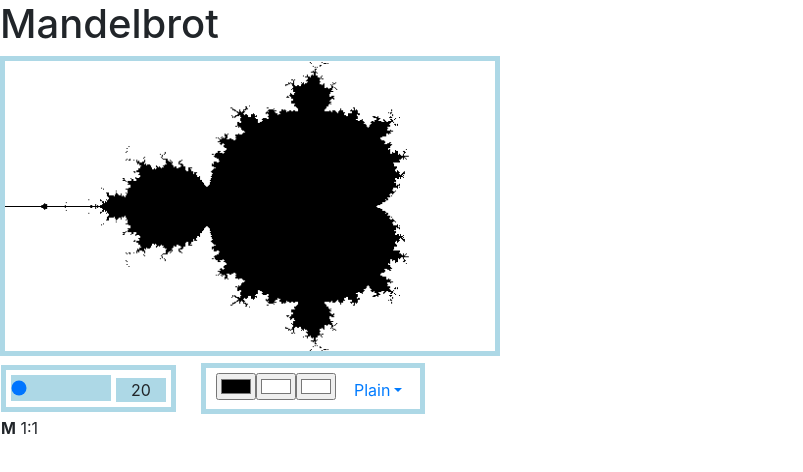
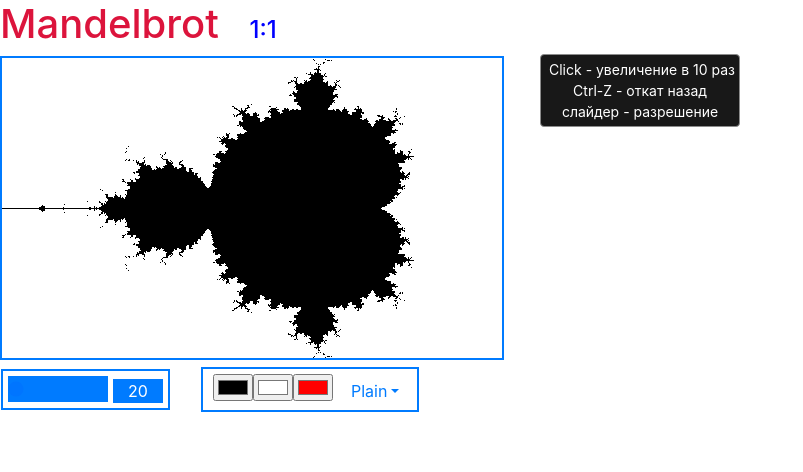
Before and after one commit to vladmikhbond/MandelbrotNg, an Angular app: page / in a window 1280 px wide. Shown: the top 472 px of the page, without its empty margins (0-803 px from the left). Built offline with nearby package versions, Linux system fonts and the light colour scheme.

Commit message:
window service

```diff
--- a/src/app/app.component.css
+++ b/src/app/app.component.css
@@ -1,26 +1,33 @@
+.root {
+  outline: none;
+}
+h1 {
+  color: crimson;
+}
 #limits {
   display: inline-block;
-  border: thick solid lightblue;
+  border: 2px solid #007bff;
 }
 #limits input {
   width: 100px;
   height: 26px;
   margin: 5px 0px 5px 5px;
   -webkit-appearance: none;
-  background-color: lightblue;
+  background-color: #007bff;
 }
 #limits span {
   display: inline-block;
   width: 50px;
   margin: 5px 5px 5px 5px;
-  background-color: lightblue;
+  background-color: #007bff;
+  color: white;
   text-align: center;
   vertical-align: bottom;
 }
 
 #colors {
   display: inline-block;
-  border: thick solid lightblue;
+  border: 2px solid #007bff;
   padding-left: 10px;
 }
 #colors input {
@@ -32,9 +39,17 @@
 }
 
 #scaleSpan {
-
+  font-size: 60%;
+  margin-left: 20px;
+  color: blue;
 }
 #elapsedTime {
   font-size: small;
   color: blue;
 }
+
+::ng-deep .tooltip-inner {
+  /*width: 400px;*/
+  border: 1px solid gray;
+  white-space: pre;
+}
--- a/src/app/app.component.html
+++ b/src/app/app.component.html
@@ -1,3 +1,5 @@
+<div class="root" tabindex="1" (keypress)="onKeyPress($event)">
+<h1 ngbTooltip="{{help}}">Mandelbrot <span id="scaleSpan"> 1:{{win.scale}}</span></h1>
 <app-picture></app-picture>
 <table>
   <tr>
@@ -11,15 +13,15 @@
 
     <td style="width: 250px">
       <div id="colors">
-        <input type="color" #darkColor ngbTooltip="Dark Color" value="#000000" >
-        <input type="color" #lightColor ngbTooltip="Light Color" value="#FFFFFF" >
-        <input type="color" #thirdColor ngbTooltip="Third Color" value="#FFFFFF" >
+        <input type="color" #dark ngbTooltip="Dark Color" value="#000000" (change)="h('dark', dark.value)">
+        <input type="color" #light ngbTooltip="Light Color" value="#FFFFFF" (change)="h('light', light.value)">
+        <input type="color" #third ngbTooltip="Third Color" value="#FF0000" (change)="h('third', third.value)">
 
         <div ngbDropdown class="d-inline-block" ngbTooltip="Color Schema">
           <button class="btn btn-link" id="schemaDropdown" ngbDropdownToggle >{{colorSchemaName}}</button>
           <div ngbDropdownMenu aria-labelledby="schemaDropdown">
             <button ngbDropdownItem *ngFor="let schema of ['Plain', 'Fiery', 'Zebra', 'Smooth']; index as i;"
-                    (click)="g(i, schema, darkColor.value, lightColor.value, thirdColor.value)">{{schema}}</button>
+                    (click)="g(i, schema, dark.value, light.value, third.value)">{{schema}}</button>
           </div>
         </div>
       </div>
@@ -31,7 +33,7 @@
 
   <tr>
     <td>
-      <span id="scaleSpan"><b>M</b> 1:{{win.scale}}</span>
+
     </td>
 
     <td>
@@ -40,3 +42,4 @@
     <td></td>
   </tr>
 </table>
+</div>
--- a/src/app/app.component.ts
+++ b/src/app/app.component.ts
@@ -13,6 +13,10 @@ export class AppComponent {
   picture: PictureComponent;
 
   colorSchemaName = 'Plain';
+
+  help = `Click - увеличение в 10 раз
+Ctrl-Z - откат назад
+слайдер - разрешение`;
 
   constructor(public win: WindowService) {}
 
@@ -37,4 +41,16 @@ export class AppComponent {
     this.colorSchemaName = schemaName;
     this.picture.draw();
   }
+
+  h(name: string, value: string) {
+    this.picture.colorSchema[name] = value;
+    this.picture.draw();
+  }
+
+   onKeyPress(e: KeyboardEvent) {
+     if (e.code === 'KeyZ' && e.ctrlKey) {
+       this.win.historyBack();
+       this.picture.draw();
+     }
+  }
 }
--- a/src/app/picture.component.ts
+++ b/src/app/picture.component.ts
@@ -9,14 +9,11 @@ const D = 1;     // canvas pixel
     <canvas #canvas width="500" height="300"
             (mousemove)="onMouseMove($event)"
             (mousedown)="onMouseDown($event)"
-            (keypress)="onKeyPress($event)" tabindex="1">
-    </canvas>
+    ></canvas>
   `,
   styles: [
     `canvas {
-    width: 500px;
-    height: 300px;
-    border: thick solid lightblue;
+    border: 2px solid #007bff;
   }`]
 })
 export class PictureComponent {
@@ -39,13 +36,6 @@ export class PictureComponent {
   onMouseDown(e: MouseEvent) {
     this.win.magnify(e.clientX, e.clientY);
     this.draw();
-  }
-
-  onKeyPress(e: KeyboardEvent) {
-    if (e.code === 'KeyZ' && e.ctrlKey) {
-      this.win.historyBack();
-      this.draw();
-    }
   }
 
   draw() {
--- a/src/index.html
+++ b/src/index.html
@@ -10,7 +10,6 @@
   <link rel="stylesheet" href="https://stackpath.bootstrapcdn.com/bootstrap/4.3.1/css/bootstrap.min.css" integrity="sha384-ggOyR0iXCbMQv3Xipma34MD+dH/1fQ784/j6cY/iJTQUOhcWr7x9JvoRxT2MZw1T" crossorigin="anonymous">
 </head>
 <body>
-  <h1>Mandelbrot</h1>
   <app-root></app-root>
 </body>
 </html>
```
